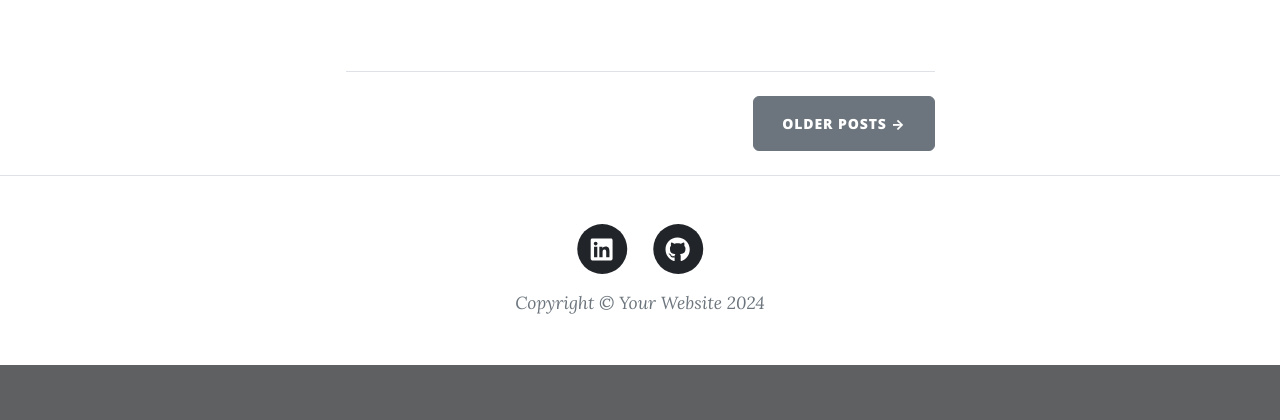
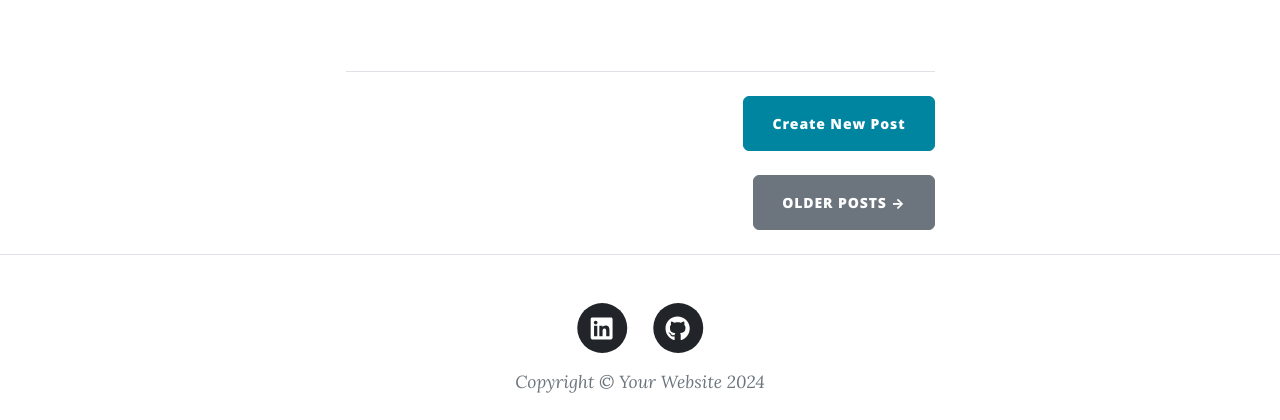
Before and after one commit to Veds22/Blogs, a Flask app: page / in a window 1280 px wide. Shown: the part 629-1049 px from the top of the page. Before the commit the page ends 994 px from the top, so only its background shows below. Run offline with Flask 3, Linux system fonts and the light colour scheme; data that the repository does not hold is empty; some libraries are stand-ins or nearby versions.

Commit message:
Edit acess

```diff
--- a/main.py
+++ b/main.py
@@ -36,11 +36,10 @@ login_manager.init_app(app)
 class Base(DeclarativeBase):
     pass
 
-
-app.config['SQLALCHEMY_DATABASE_URI'] = os.environ.get("DB_URI","DATABASE_URI")
+app.config['SQLALCHEMY_DATABASE_URI'] = os.environ.get("DATABASE_URI")
 db = SQLAlchemy(model_class=Base)
 db.init_app(app)
-
+print(os.getenv('FLASK_KEY'), os.getenv('DATABASE_URI'))
 
 def admin_only(wrapper_function):
     @wraps(wrapper_function)
@@ -143,7 +142,8 @@ def get_all_posts():
 def show_post():
     post_id = request.args.get("post_id")
     requested_post = db.get_or_404(BlogPost, post_id)
-    return render_template("post.html", post=requested_post, year=date.today().year)
+    print(requested_post.author_id, current_user.user_id)
+    return render_template("post.html", post=requested_post, user=current_user, year=date.today().year)
 
 
 @login_required
--- a/templates/index.html
+++ b/templates/index.html
@@ -29,7 +29,7 @@
         </a>
         <p class="post-meta">
           Posted by {{post.author.name}} on {{post.date}}
-          {% if user.user_id == 1 %}
+          {% if user.user_id == post.author_id %}
           <a href="{{ url_for('delete_post', post_id=post.id) }}"> ✘</a>
           {% endif %}
         </p>
@@ -39,7 +39,7 @@
       <!-- Divider-->
       <hr class="my-4" />
 
-      {% if user.user_id == 1 %}
+
       <!-- New Post -->
       <div class="d-flex justify-content-end mb-4">
         <a
@@ -48,7 +48,7 @@
           >Create New Post</a
         >
       </div>
-      {% endif %}
+
       <div class="d-flex justify-content-end mb-4">
         <a class="btn btn-secondary text-uppercase" href="#!">Older Posts →</a>
       </div>
--- a/templates/post.html
+++ b/templates/post.html
@@ -24,14 +24,14 @@
     <div class="row gx-4 gx-lg-5 justify-content-center">
       <div class="col-md-10 col-lg-8 col-xl-7">
         {{ post.body|safe }}
-
+        {%if post.author_id == user.user_id%}
         <div class="d-flex justify-content-end mb-4">
-          <!-- TODO: Editing posts-->
           <a
             class="btn btn-primary float-right"
             href="{{ url_for('edit_post', post_id=post.id) }}"
             >Edit Post</a
           >
+          {%endif%}
         </div>
       </div>
     </div>
```
